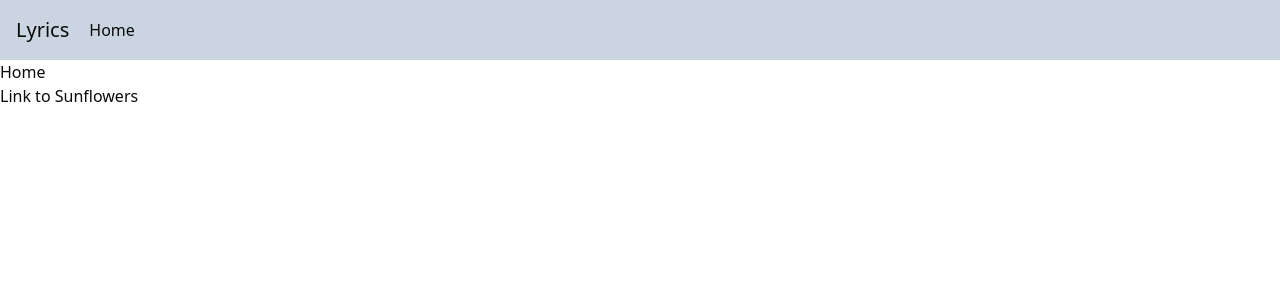
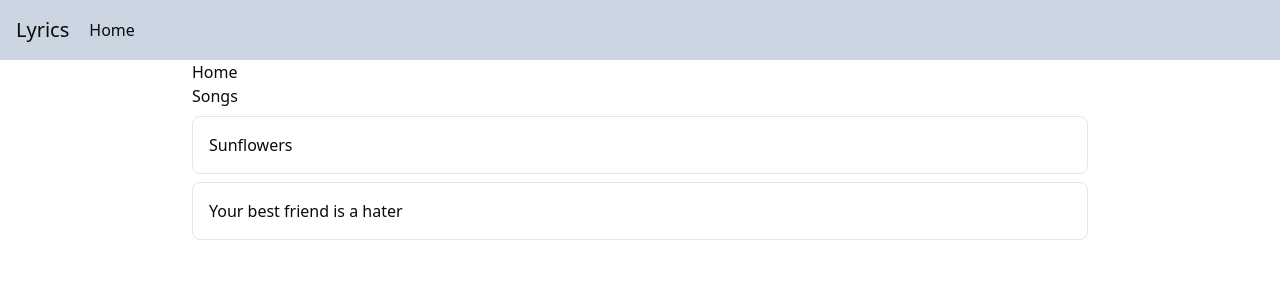
Before and after one commit to khantu12/lyrics, a Next.js app: page / in a window 1280 px wide. Shown: the top 300 px of the page. Built offline with nearby package versions, Linux system fonts and the light colour scheme.

Commit message:
feat: add navigation and some songs

```diff
--- a/app/a/page.tsx
+++ /dev/null
@@ -1,9 +0,0 @@
-import prisma from '@/lib/prisma';
-
-const Page = async () => {
-  const users = await prisma.user.findMany();
-  console.log(users);
-  return <div>Page</div>;
-};
-
-export default Page;
--- a/app/b/page.tsx
+++ /dev/null
@@ -1,5 +0,0 @@
-const Page = () => {
-  return <div>B</div>;
-};
-
-export default Page;
--- a/app/layout.tsx
+++ b/app/layout.tsx
@@ -16,7 +16,9 @@ export default function RootLayout({
     <html lang="en">
       <body className="antialiased">
         <Navigation />
-        {children}
+        <div className="flex w-full justify-center">
+          <div className="w-full max-w-4xl">{children}</div>
+        </div>
       </body>
     </html>
   );
--- a/app/page.tsx
+++ b/app/page.tsx
@@ -1,15 +1,19 @@
 import Link from 'next/link';
 
-const songs = [{ id: 1, title: 'Sunflowers' }];
+const songs = [
+  { id: 1, title: 'Sunflowers' },
+  { id: 2, title: 'Your best friend is a hater' },
+];
 
 export default function Home() {
   return (
     <div>
       <h1>Home</h1>
-      <div>
+      <div className="flex flex-col gap-2">
+        <h2>Songs</h2>
         {songs.map((song, index) => (
           <Link key={index} href={`song/${song.id}`}>
-            Link to {song.title}
+            <div className="rounded-lg border p-4">{song.title}</div>
           </Link>
         ))}
       </div>
--- /dev/null
+++ b/app/song/[songId]/page.tsx
@@ -0,0 +1,9 @@
+// eslint-disable-next-line @typescript-eslint/no-unused-vars
+function generateStaticParams() {
+  return [{ params: { songId: '1' } }];
+}
+
+export default async function Page({ params }: { params: Promise<{ songId: string }> }) {
+  const songId = (await params).songId;
+  return <div>song/{songId}</div>;
+}
```
